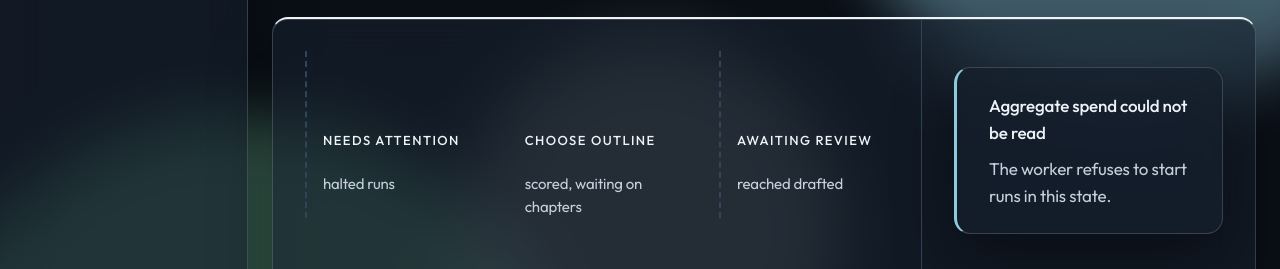
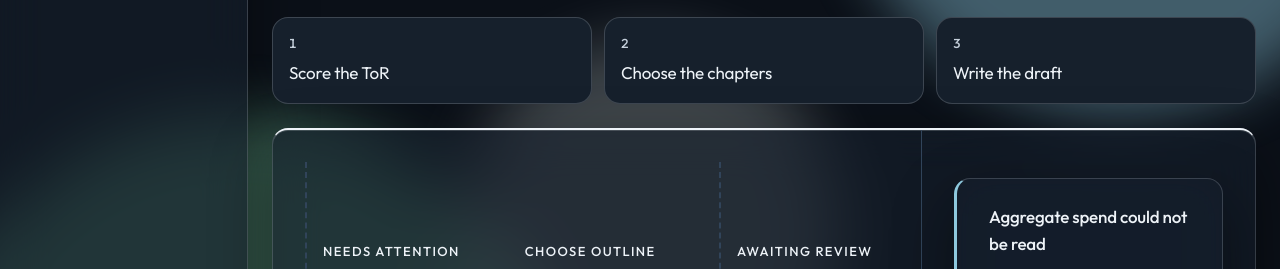
Before and after one commit to cortechcg/BD-Intelligence-System, a Python web app: template dashboard/templates/queue.html in a window 1280 px wide. Shown: the part 265-534 px from the top of the page. Run offline with Jinja, Linux system fonts and the light colour scheme; the template is opened without the code that fills it, so the values that code supplies are empty.

Commit message:
Put the chapter choice at the top of every scored tender so a refresh shows the new desk.
Co-authored-by: Cursor <cursoragent@cursor.com>

```diff
--- a/dashboard/static/app.css
+++ b/dashboard/static/app.css
@@ -498,6 +498,22 @@ form.rerun { display: inline-flex; align-items: center; gap: var(--sp2); }
   align-items: center;
 }
 .outline-row input { min-width: 0; font-size: var(--t13); }
+.steps {
+  display: grid;
+  grid-template-columns: repeat(3, minmax(0, 1fr));
+  gap: var(--sp3);
+  margin: 0 0 var(--sp5);
+  padding: 0;
+  list-style: none;
+}
+.steps__item {
+  border: 1px solid var(--glass-line);
+  border-radius: var(--r-card);
+  background: var(--surface);
+  padding: var(--sp4);
+  color: var(--ink);
+}
+.steps__item .label { display: block; margin-bottom: var(--sp2); }
 .choices { display: grid; gap: var(--sp3); }
 .choice {
   border: 1px solid var(--glass-line);
@@ -762,6 +778,7 @@ form.rerun { display: inline-flex; align-items: center; gap: var(--sp2); }
   .page--portfolio .stageboard--3 { grid-template-columns: repeat(2, minmax(0, 1fr)); }
   .submit-row { flex-direction: column; align-items: stretch; }
   .outline-row { grid-template-columns: minmax(0, 1fr); }
+  .steps { grid-template-columns: 1fr; }
   .outline-row--head { display: none; }
 }
 
--- a/dashboard/templates/_outline.html
+++ b/dashboard/templates/_outline.html
@@ -52,7 +52,7 @@
     <div class="panel__in stack">
       <p class="label">Next</p>
       <h2 id="h-outline">{% if d.has_draft %}Change the chapters{% else %}Choose the chapters{% endif %}</h2>
-      <p class="doc">The score is done. Pick the outline, edit the headings, then write the draft. Nothing is sent to the client.</p>
+      <p class="doc">{% if d.has_draft %}This draft stays until you write again. Edit the chapters, or open another outline below. Nothing is sent to the client.{% else %}The score is done. Pick the outline, edit the headings, then write the draft. Nothing is sent to the client.{% endif %}</p>
       {% if opener %}
         {{ outline_form(opener, d.source_url, csrf_token, url_outline) }}
       {% else %}
--- a/dashboard/templates/base.html
+++ b/dashboard/templates/base.html
@@ -132,6 +132,11 @@
       var cur = document.querySelector("main.page");
       if (!next || !cur) throw new Error("no page");
       cur.replaceWith(document.importNode(next, true));
+      var nextCss = doc.querySelector('link[rel="stylesheet"]');
+      var curCss = document.querySelector('link[rel="stylesheet"]');
+      if (nextCss && curCss && nextCss.getAttribute("href") !== curCss.getAttribute("href")) {
+        curCss.href = nextCss.href;
+      }
       if (doc.body && doc.body.dataset.pollMs) {
         document.body.dataset.pollMs = doc.body.dataset.pollMs;
       }
--- a/dashboard/templates/queue.html
+++ b/dashboard/templates/queue.html
@@ -111,6 +111,12 @@
 {% if flash %}
 <div class="band {% if flash_kind == 'stop' %}band--critical{% elif flash_kind == 'cap' %}band--warn{% else %}band--info{% endif %} band--wide" role="status" style="margin-bottom: var(--sp5)">{{ flash }}</div>
 {% endif %}
+
+<ol class="steps">
+  <li class="steps__item"><span class="label">1</span> Score the ToR</li>
+  <li class="steps__item"><span class="label">2</span> Choose the chapters</li>
+  <li class="steps__item"><span class="label">3</span> Write the draft</li>
+</ol>
 
 {# ── The instrument: where every run stands, and what the desk has spent ── #}
 <div class="panel panel--hero strip">
```
Also changed, not shown: dashboard/app.py (+10 -0 lines), dashboard/templates/detail.html (+21 -4 lines), tests/test_dashboard_views.py (+2 -0 lines).
